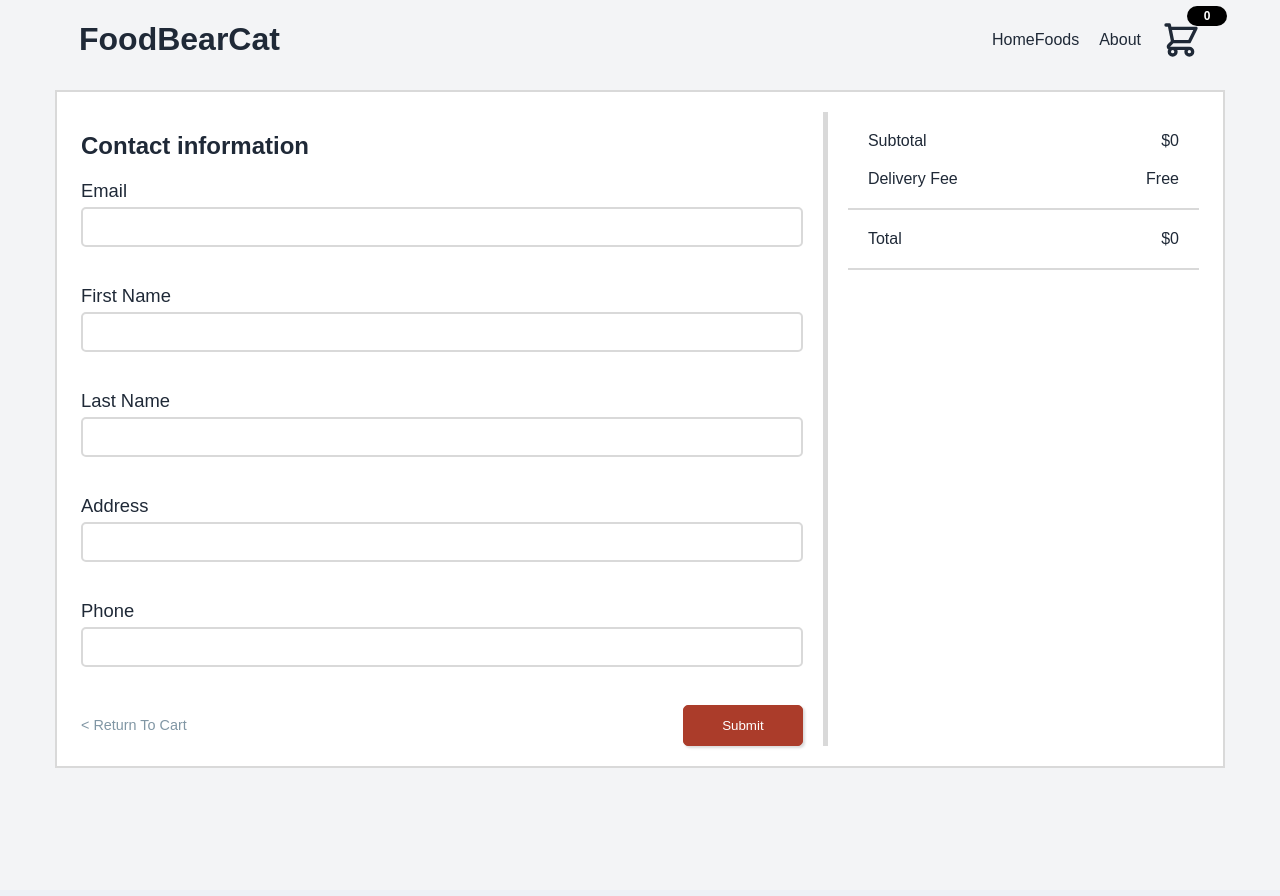
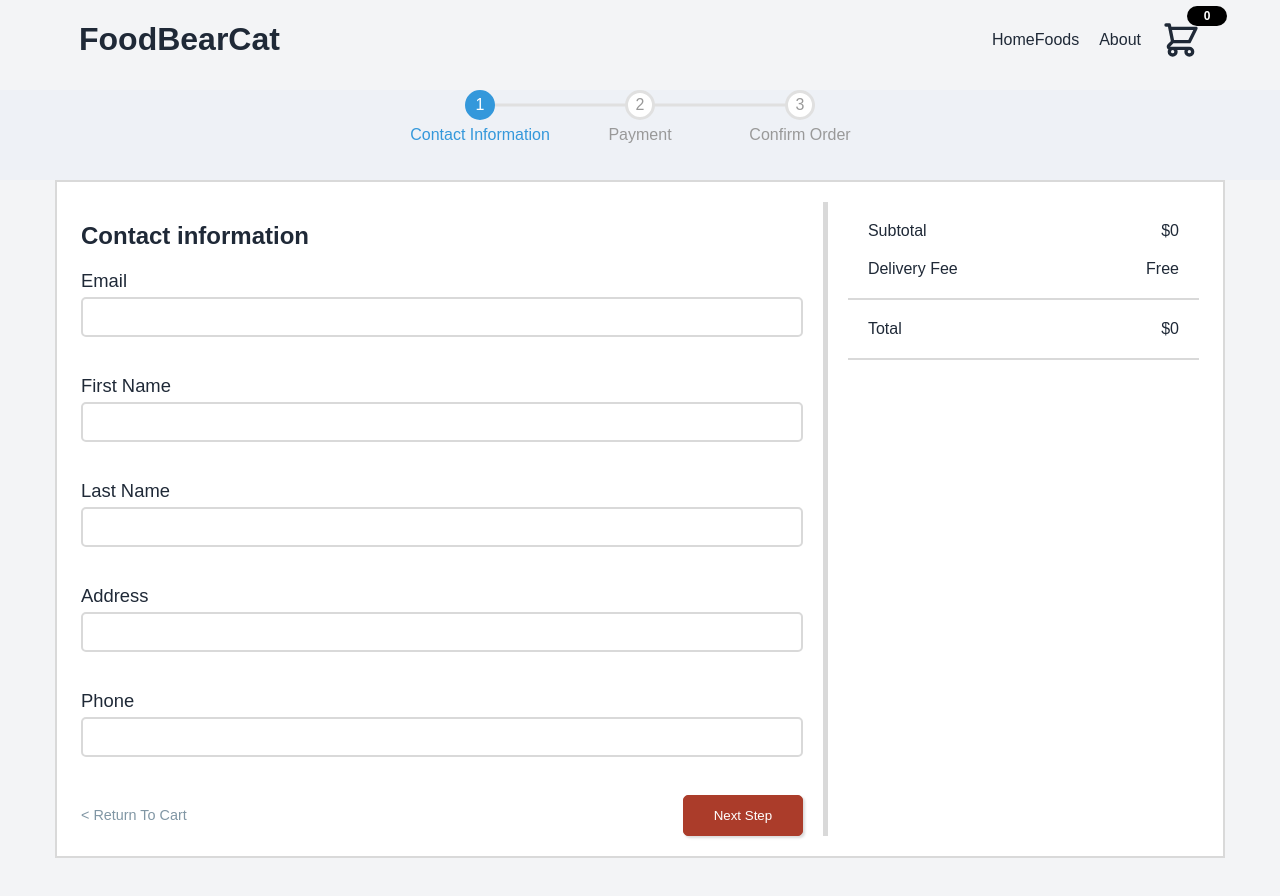
Before and after one commit to KalongChan/FoodBearCat, a Next.js app: page /checkout in a window 1280 px wide. Shown: the top 896 px of the page. Built offline with nearby package versions, Linux system fonts and the light colour scheme.

Commit message:
Added progress bar to  checkout form

```diff
--- a/src/components/CheckoutForm/CheckoutForm.js
+++ b/src/components/CheckoutForm/CheckoutForm.js
@@ -5,12 +5,13 @@ import CreditCardForm from "../CreditCardForm/CreditCardForm";
 let contactData = null;
 let creditCardData = null;
 
-const CheckoutForm = () => {
+const CheckoutForm = ({prevStep, nextStep, currentStep}) => {
   const [secondForm, setSecondForm] = useState(false);
 
   const contactSubmitHandler = (values) => {
     setSecondForm(true);
     contactData = {...values};
+    nextStep();
   };
 
   const creditCardSubmitHandler = (values) => {
@@ -21,12 +22,15 @@ const CheckoutForm = () => {
 
   const backHandler = () => {
     setSecondForm(false);
+    prevStep();
   };
 
   return (
     <Fragment>
-      {!secondForm && <ContactInfoForm submitHandler={contactSubmitHandler} />}
-      {secondForm && (
+      {currentStep === 1 && (
+        <ContactInfoForm submitHandler={contactSubmitHandler} />
+      )}
+      {currentStep === 2 && (
         <CreditCardForm
           backHandler={backHandler}
           submitHandler={creditCardSubmitHandler}
--- a/src/components/ContactInformation/ContactInfoForm.js
+++ b/src/components/ContactInformation/ContactInfoForm.js
@@ -44,7 +44,7 @@ const ContactInformForm = (props) => {
         {({errors, touched}) => (
           <Form>
             {contactForm.map((item) => (
-              <Fragment>
+              <Fragment key={item.type}>
                 <div
                   className={`${classes["form-item"]}
              ${errors[item.type] && touched[item.type] ? classes.error : ""}`}
@@ -69,7 +69,7 @@ const ContactInformForm = (props) => {
               <Link className={classes.back} href="/cart">
                 &lt; Return To Cart
               </Link>
-              <button type="submit">Submit</button>
+              <button type="submit">Next Step</button>
             </div>
           </Form>
         )}
--- a/src/components/CreditCardForm/CreditCardForm.js
+++ b/src/components/CreditCardForm/CreditCardForm.js
@@ -68,7 +68,7 @@ const CreditCardForm = (props) => {
         {({errors, touched}) => (
           <Form>
             {creditCardForm.map((item) => (
-              <Fragment>
+              <Fragment key={item.type}>
                 <div
                   className={`${classes["form-item"]}
              ${errors[item.type] && touched[item.type] ? classes.error : ""}`}
@@ -93,7 +93,7 @@ const CreditCardForm = (props) => {
               <div className={classes.back} onClick={backHandler}>
                 &lt; Back To Last Step
               </div>
-              <button type="submit">Submit</button>
+              <button type="submit">Next Step</button>
             </div>
           </Form>
         )}
--- /dev/null
+++ b/src/components/ProgressBar/ProgressBar.js
@@ -0,0 +1,50 @@
+import {Fragment} from "react";
+import classes from "./ProgressBar.module.css";
+
+const ProgressBar = ({steps, currentStep}) => {
+  const progressPercentage = `${
+    ((currentStep - 1) / (steps.length - 1)) * 100
+  }%`;
+
+  return (
+    <div className={classes["wrapper"]}>
+      <div className={classes.container}>
+        <div className={classes["progress-container"]}>
+          <div
+            className={classes.progress}
+            style={{width: progressPercentage}}
+          ></div>
+          {steps.map((step) => (
+            <Fragment key={step.step}>
+              <div
+                className={`${classes.circle} ${
+                  currentStep >= step.step ? classes.active : ""
+                }`}
+              >
+                {step.step}
+              </div>
+            </Fragment>
+          ))}
+        </div>
+        <div className={classes["text-container"]}>
+          {steps.map((step) => (
+            <Fragment key={step.text}>
+              <div
+                className={` ${classes.text}
+                ${
+                  currentStep.toString() === step.step.toString()
+                    ? classes["text-active"]
+                    : ""
+                }`}
+              >
+                {step.text}
+              </div>
+            </Fragment>
+          ))}
+        </div>
+      </div>
+    </div>
+  );
+};
+
+export default ProgressBar;
--- /dev/null
+++ b/src/components/ProgressBar/ProgressBar.module.css
@@ -0,0 +1,83 @@
+.wrapper {
+  display: flex;
+  justify-content: center;
+  align-content: center;
+}
+
+.progress-container {
+  display: flex;
+  justify-content: space-between;
+  align-content: center;
+  position: relative;
+  max-width: 100%;
+  width: 350px;
+}
+
+.progress-container::before {
+  content: "";
+  background-color: #e0e0e0;
+  position: absolute;
+  top: 50%;
+  left: 0;
+  transform: translateY(-50%);
+  height: 3px;
+  width: 100%;
+  z-index: -1;
+}
+
+.progress {
+  background-color: #3498db;
+  position: absolute;
+  top: 50%;
+  left: 0;
+  transform: translateY(-50%);
+  height: 3px;
+  width: 0%;
+  z-index: -1;
+  transition: 0.4s ease;
+}
+
+.circle {
+  background-color: #fff;
+  color: #999;
+  border-radius: 50%;
+  height: 30px;
+  width: 30px;
+  display: flex;
+  justify-content: center;
+  align-items: center;
+  border: 3px solid #e0e0e0;
+  transition: 0.4s ease;
+}
+
+.active {
+  color: #fff;
+  border-color: #3498db;
+  background-color: #3498db;
+}
+
+.text-container {
+  display: flex;
+  justify-content: space-between;
+  align-content: center;
+  position: relative;
+  margin-bottom: 30px;
+  max-width: 100%;
+  width: 350px;
+}
+
+.text {
+  background-color: inherit;
+  color: #999;
+  height: 30px;
+  width: 30px;
+  white-space: nowrap;
+  display: flex;
+  justify-content: center;
+  align-items: center;
+  transition: 0.4s ease;
+}
+
+.text-active {
+  color: #3498db;
+}
--- a/src/pages/checkout.js
+++ b/src/pages/checkout.js
@@ -1,16 +1,52 @@
 import CheckoutCart from "@/components/CheckoutCart/CheckoutCart";
 import CheckoutForm from "@/components/CheckoutForm/CheckoutForm";
+import ProgressBar from "@/components/ProgressBar/ProgressBar";
 import classes from "@/styles/pagesStyles/chekoutPage.module.css";
 import CartContainer from "@/UI/CartContainer/CartContainer";
+import {useState} from "react";
 import {Fade} from "react-awesome-reveal";
 
 function checkout() {
+  const initialSteps = [
+    {step: "1", text: "Contact Information"},
+    {step: "2", text: "Payment"},
+    {step: "3", text: "Confirm Order"},
+  ];
+  const [steps, setSteps] = useState(initialSteps);
+  const [currentStep, setCurrentStep] = useState(1);
+
+  const nextStep = () => {
+    if (currentStep < steps.length) {
+      setCurrentStep(currentStep + 1);
+    }
+  };
+
+  const prevStep = () => {
+    if (currentStep > 1) {
+      setCurrentStep(currentStep - 1);
+    }
+  };
+
   return (
     <Fade>
+      <ProgressBar
+        steps={steps}
+        prevStep={prevStep}
+        nextStep={nextStep}
+        currentStep={currentStep}
+      />
       <CartContainer>
         <div className={classes.checkOut}>
-          <CheckoutForm />
-          <CheckoutCart />
+          <CheckoutForm
+            prevStep={prevStep}
+            nextStep={nextStep}
+            currentStep={currentStep}
+          />
+          <CheckoutCart
+            prevStep={prevStep}
+            nextStep={nextStep}
+            currentStep={currentStep}
+          />
         </div>
       </CartContainer>
     </Fade>
```
